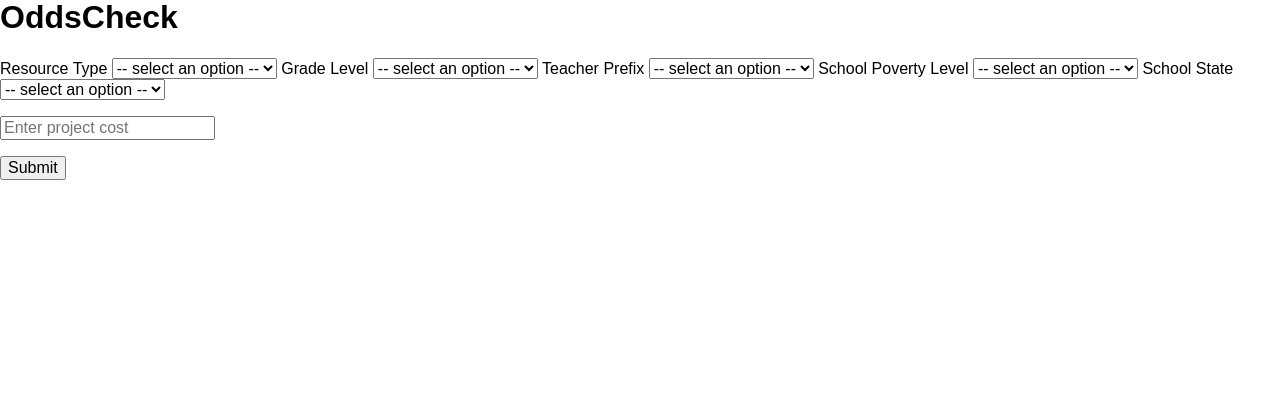
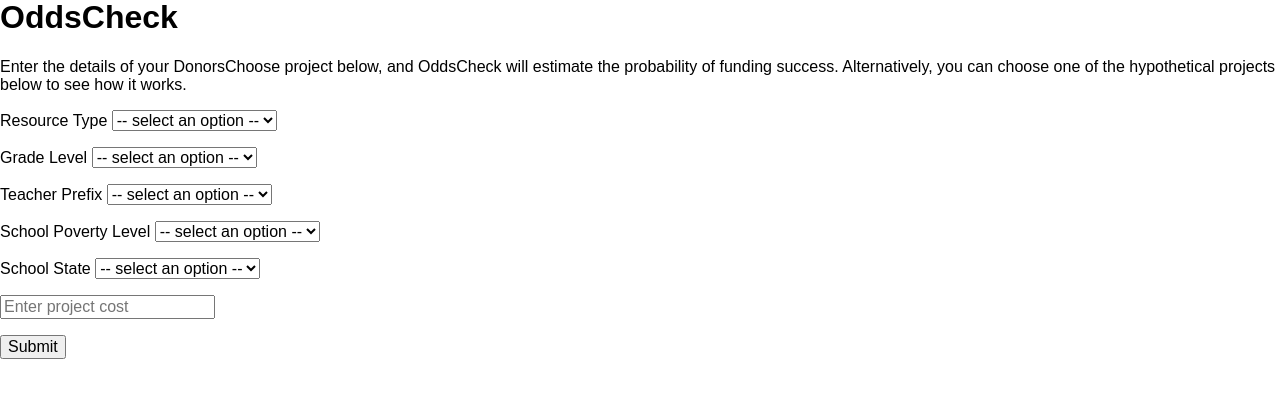
Before and after one commit to mattcbowers/oddscheck, a Python web app: template application/flaskexample/templates/master.html in a window 1280 px wide. Shown: the part 22-420 px from the top of the page. Run offline with Jinja, Linux system fonts and the light colour scheme; the template is opened without the code that fills it, so the values that code supplies are empty.

Commit message:
Cleaned up master for pushing to AWS.

```diff
--- a/application/flaskexample/templates/master.html
+++ b/application/flaskexample/templates/master.html
@@ -20,7 +20,12 @@
         </header>
 
         {% block content %}
+        Enter the details of your DonorsChoose project below,
+        and OddsCheck will estimate the probability of funding success.
+        Alternatively, you can choose one of the hypothetical projects below
+        to see how it works.
         <form method="get" action="/go">
+          <p>
             <label for="resource">Resource Type</label>
             <select name="resource">
               <option disabled selected value> -- select an option -- </option>
@@ -31,6 +36,8 @@
               <option value="Visitors">Visitors</option>
               <option value="Other">Other</option>
             </select>
+          </p>
+          <p>
             <label for="grade">Grade Level</label>
             <select name="grade">
               <option disabled selected value> -- select an option -- </option>
@@ -39,6 +46,8 @@
               <option value="Grades 6-8">6-8</option>
               <option value="Grades 9-12">9-12</option>
             </select>
+          </p>
+          <p>
             <label for="prefix">Teacher Prefix</label>
             <select name="prefix">
               <option disabled selected value> -- select an option -- </option>
@@ -47,6 +56,8 @@
               <option value="Mr.">Mr.</option>
               <option value="Dr.">Dr.</option>
             </select>
+          </p>
+          <p>
             <label for="poverty">School Poverty Level</label>
             <select name="poverty">
               <option disabled selected value> -- select an option -- </option>
@@ -55,6 +66,8 @@
               <option value="moderate poverty">Moderate</option>
               <option value="low poverty">Low</option>
             </select>
+          </p>
+          <p>
             <label for="state">School State</label>
             <select name="state" id="state">
               <option disabled selected value> -- select an option -- </option>
@@ -110,9 +123,10 @@
               <option value="WI">Wisconsin</option>
               <option value="WY">Wyoming</option>
             </select>
-            <p>
+          </p>
+          <p>
             <input type="text" name="query" placeholder="Enter project cost">
-            </p>
+          </p>
             <button type="submit" name="push">Submit</button>
         </form>
         {% endblock %}
```
